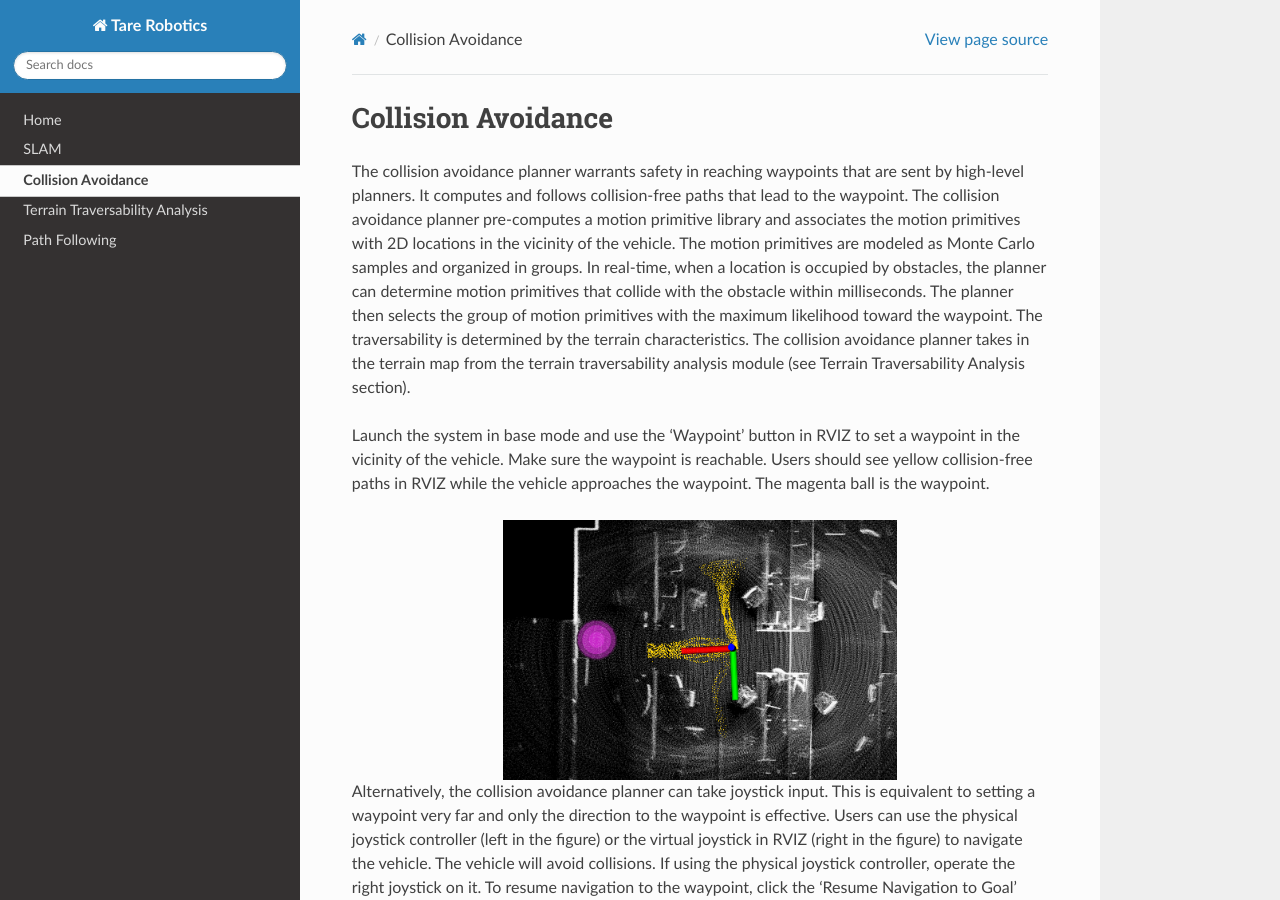
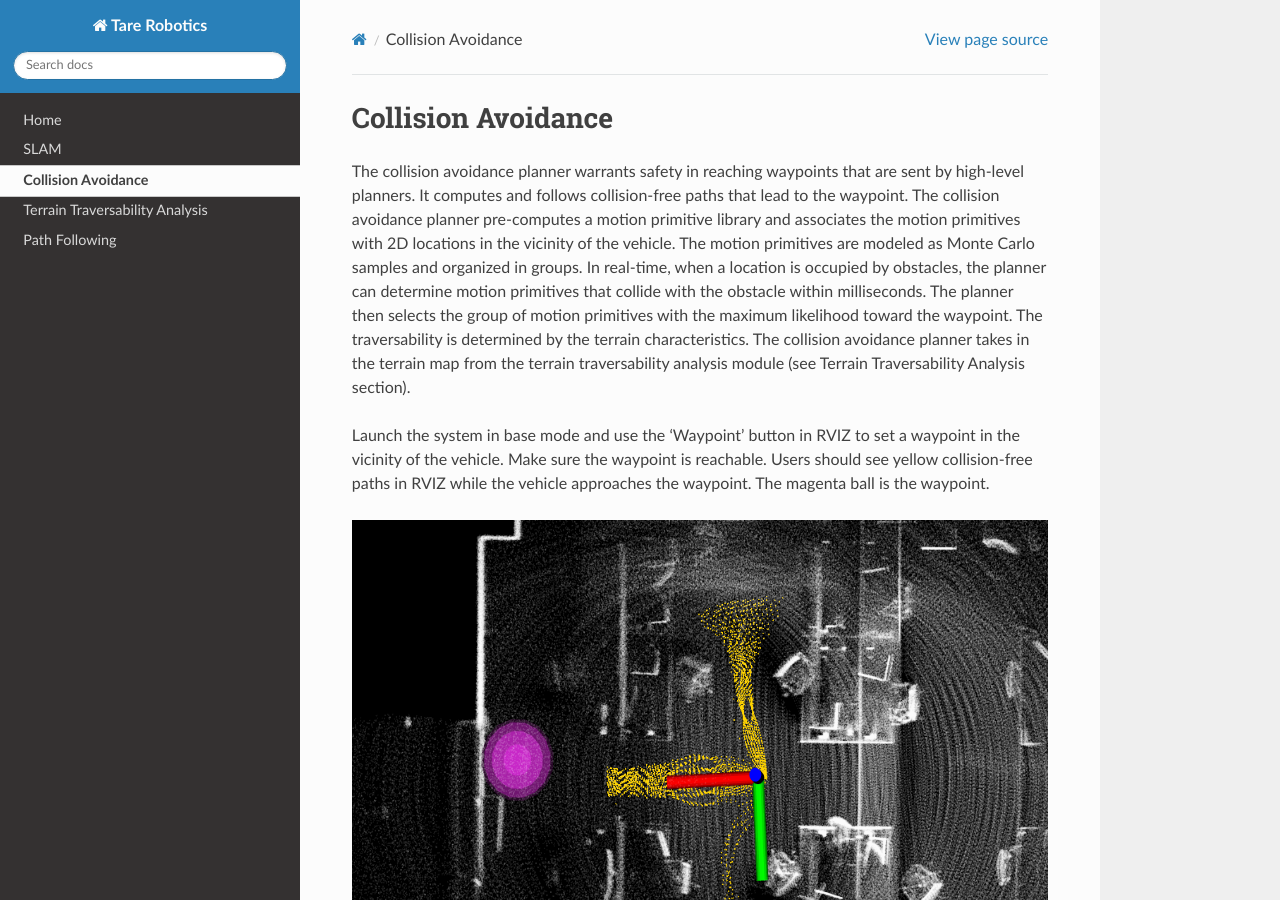
Before and after one commit to caochao39/tarerobotics, a Sphinx documentation site: the page built from docs/source/collision_avoidance.rst, in a window 1280 px wide and 900 px high. Built offline with Sphinx 7.4.7 and the Read the Docs theme 3.1.0, drawn with Linux system fonts in a browser that asks for light colours.

Commit message:
Update collision_avoidance.rst

```diff
--- a/docs/source/collision_avoidance.rst
+++ b/docs/source/collision_avoidance.rst
@@ -6,8 +6,7 @@ The collision avoidance planner warrants safety in reaching waypoints that are s
 Launch the system in base mode and use the ‘Waypoint’ button in RVIZ to set a waypoint in the vicinity of the vehicle. Make sure the waypoint is reachable. Users should see yellow collision-free paths in RVIZ while the vehicle approaches the waypoint. The magenta ball is the waypoint.
 
 .. figure:: images/image6.png
-    :scale: 40 %
-    :align: center
+    :scale: 80%
 
 Alternatively, the collision avoidance planner can take joystick input. This is equivalent to setting a waypoint very far and only the direction to the waypoint is effective. Users can use the physical joystick controller (left in the figure) or the virtual joystick in RVIZ (right in the figure) to navigate the vehicle. The vehicle will avoid collisions. If using the physical joystick controller, operate the right joystick on it. To resume navigation to the waypoint, click the 'Resume Navigation to Goal' button in RVIZ. Or, users can hold the 'waypoint-mode' button on the controller and use the right joystick to set the speed.
 
```
